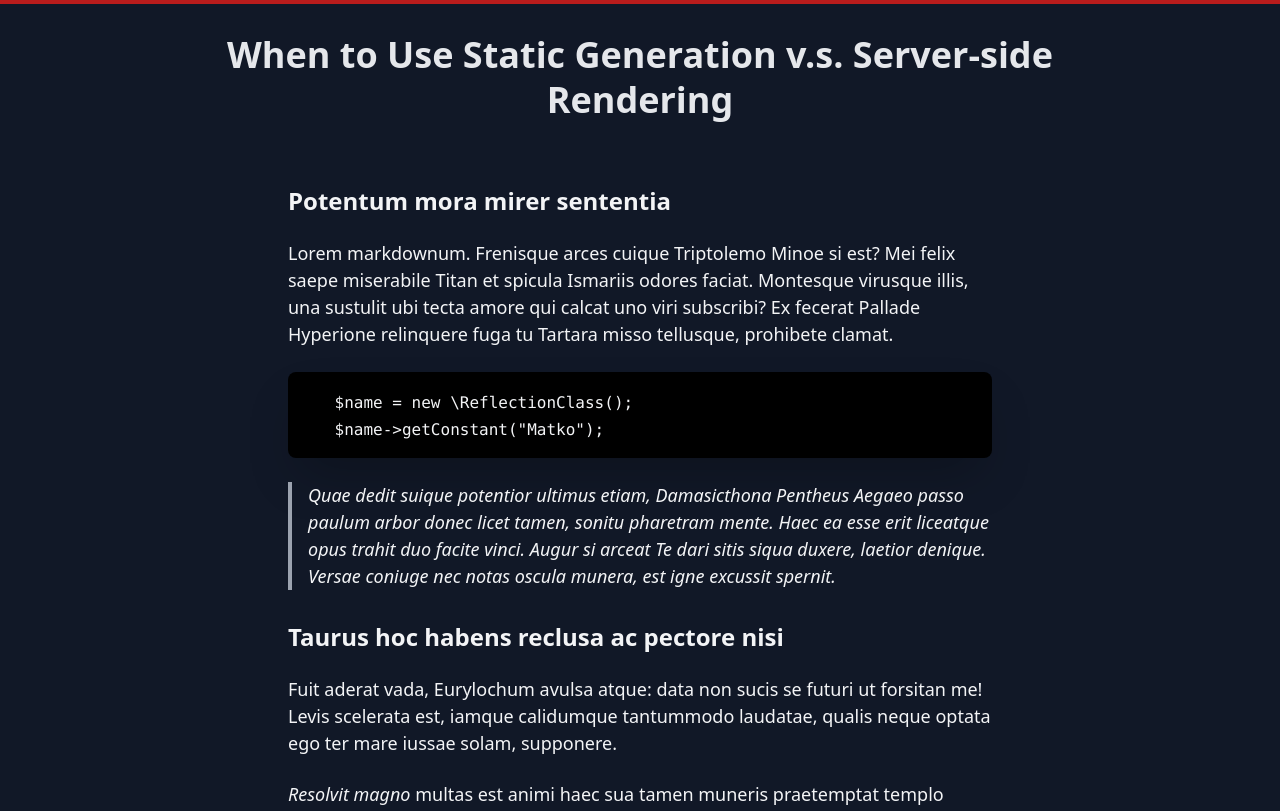
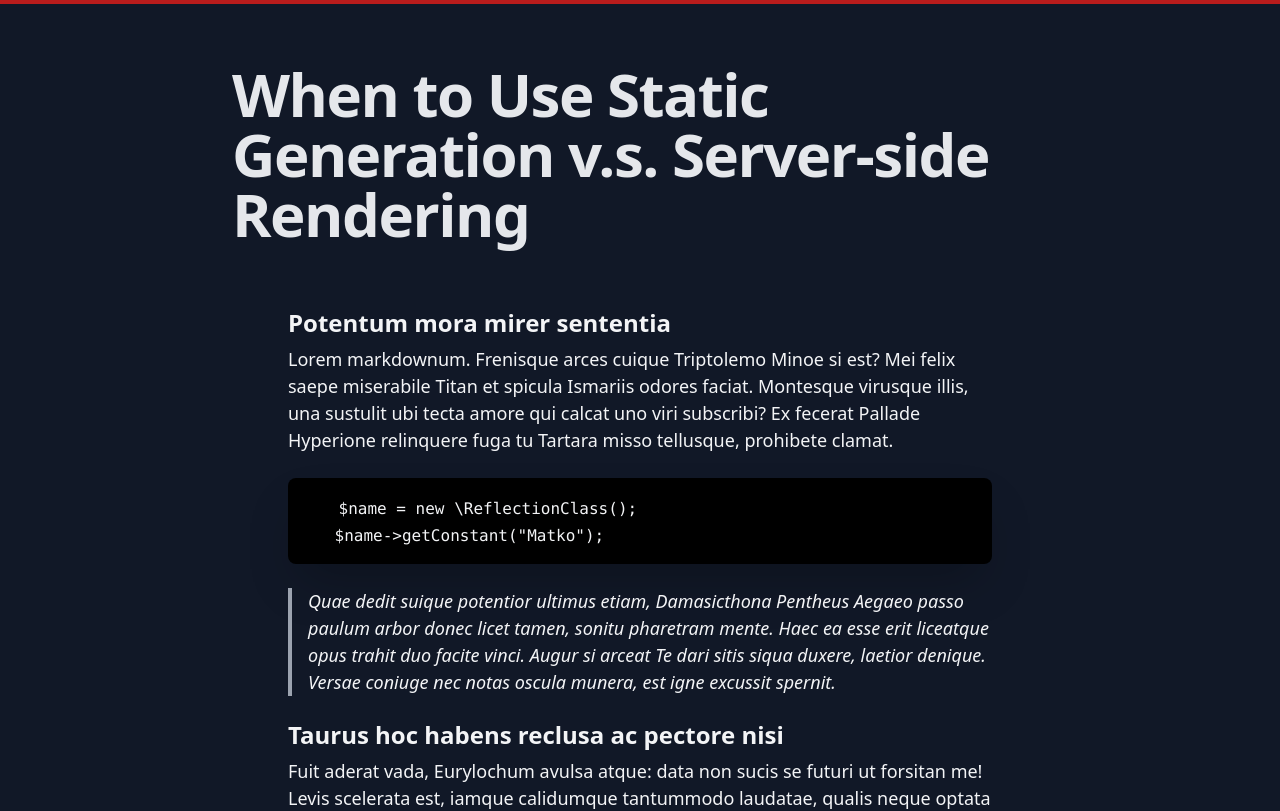
Before and after one commit to jseparovic1/next.separovic.dev, a Next.js app: page /demo-1 in a window 1280 px wide. Shown: the top 811 px of the page. Built offline with nearby package versions, Linux system fonts and the light colour scheme.

Commit message:
Add sensible default styles.

```diff
--- a/css/tailwind.css
+++ b/css/tailwind.css
@@ -6,23 +6,22 @@
     @apply text-lg leading-normal text-gray-100;
 
     & > * + *, li + li, li > p + p {
-        @apply mt-6;
+        @apply mb-6;
     }
 
     h1, h2 {
-        @apply text-2xl leading-tight font-bold mt-8;
+        @apply text-2xl leading-tight font-bold mb-2;
     }
 
     a {
-        @apply text-red-400 shadow-md border-b border-red-400;
+        @apply text-red-600 shadow-md border-b border-b-2 border-red-600;
     }
 
     pre {
         @apply block rounded-lg bg-black px-2 py-4 shadow-2xl;
-
-        code {
-            @apply font-mono text-base inline;
-        }
+    }
+    code {
+        @apply font-mono text-base inline bg-black rounded-lg p-1;
     }
 
     blockquote {
@@ -32,9 +31,11 @@
     ul {
         @apply list-disc;
     }
+
     ol {
         @apply list-decimal;
     }
+
     ul, ol {
         @apply list-inside px-4;
 
--- a/package.json
+++ b/package.json
@@ -8,7 +8,6 @@
         "start": "next start"
     },
     "dependencies": {
-        "@fullhuman/postcss-purgecss": "^3.0.0",
         "autoprefixer": "^10.0.4",
         "date-fns": "^2.16.1",
         "gray-matter": "^4.0.2",
--- a/pages/[slug].js
+++ b/pages/[slug].js
@@ -12,11 +12,10 @@ export default function GenericPost({post}) {
                 <meta name="description" content={post.description}/>
             </Head>
 
-            <div className="p-8 mx-auto max-w-4xl">
-                <h1 className="text-4xl font-extrabold leading-tight text-center">{post.title}</h1>
-                {/*<time dateTime={post.date}>{format(parseISO(post.date), 'LLLL d, yyyy')}</time>*/}
+            <div className="px-4 md:px-10 py-8 lg:py-16 mx-auto max-w-4xl">
+                <h1 className="text-4xl md:text-5xl lg:text-6xl font-extrabold tracking-tight leading-none">{post.title}</h1>
             </div>
-            <div className="px-8 max-w-3xl mx-auto leading-7">
+            <div className="px-8 max-w-3xl mx-auto">
                 <ReactMarkdown className="post-content" source={post.content}/>
             </div>
         </>
--- a/postcss.config.js
+++ b/postcss.config.js
@@ -1,16 +1,7 @@
-const purgecss = [
-  "@fullhuman/postcss-purgecss",
-  {
-    content: ["./components/**/*.js", "./pages/**/*.js"],
-    defaultExtractor: content => content.match(/[\w-/:]+(?<!:)/g) || []
-  }
-];
-
 module.exports = {
-    plugins: [
-        'postcss-nested',
-        'tailwindcss',
-        'autoprefixer',
-        ...(process.env.NODE_ENV === "production" ? [purgecss] : [])
-    ]
+    plugins: {
+        'postcss-nested': {},
+        'tailwindcss': {},
+        'autoprefixer': {}
+    }
 }
--- a/tailwind.config.js
+++ b/tailwind.config.js
@@ -1,5 +1,5 @@
 module.exports = {
-    purge: [],
+    purge: ['./pages/**/*.js', './components/**/*.js'],
     theme: {
         extend: {
             animation: {
```
